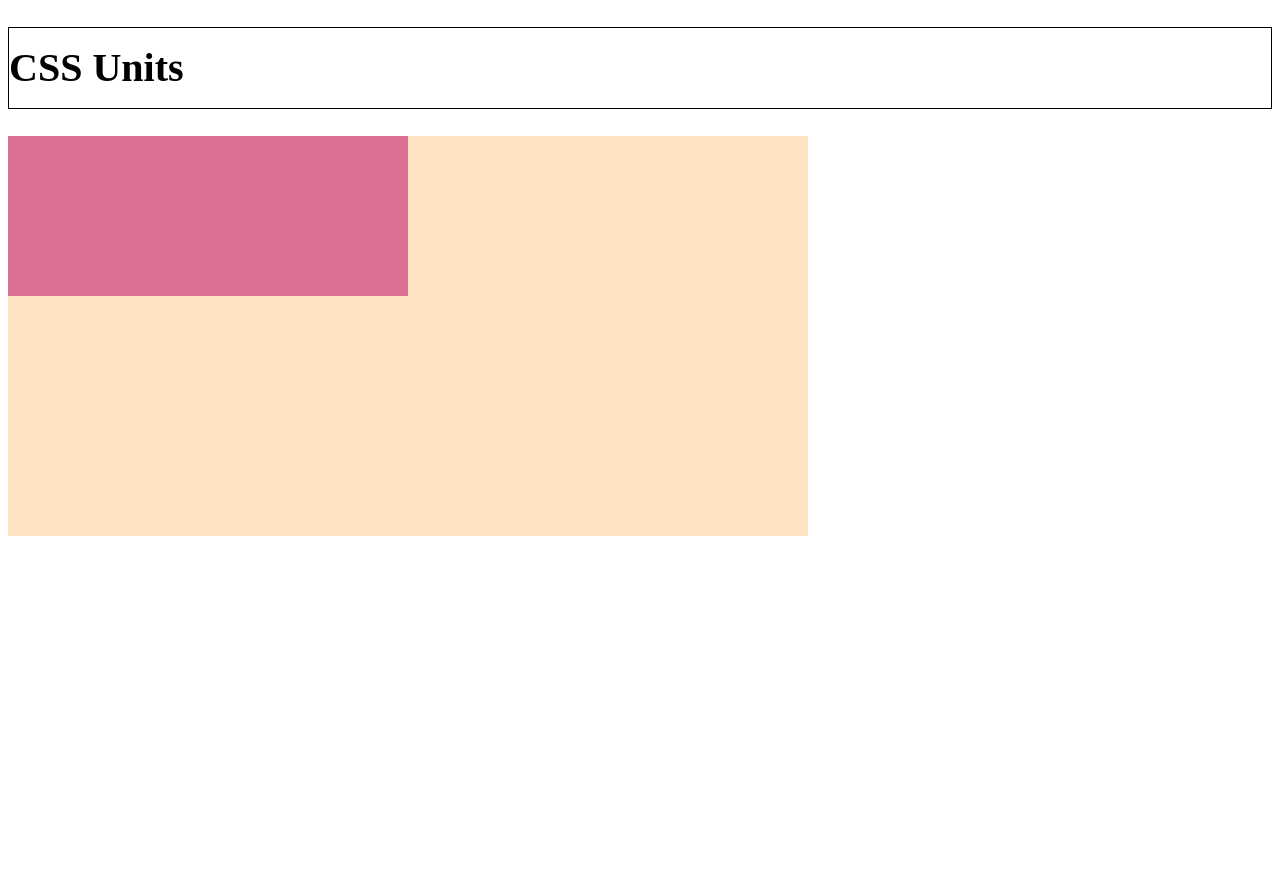
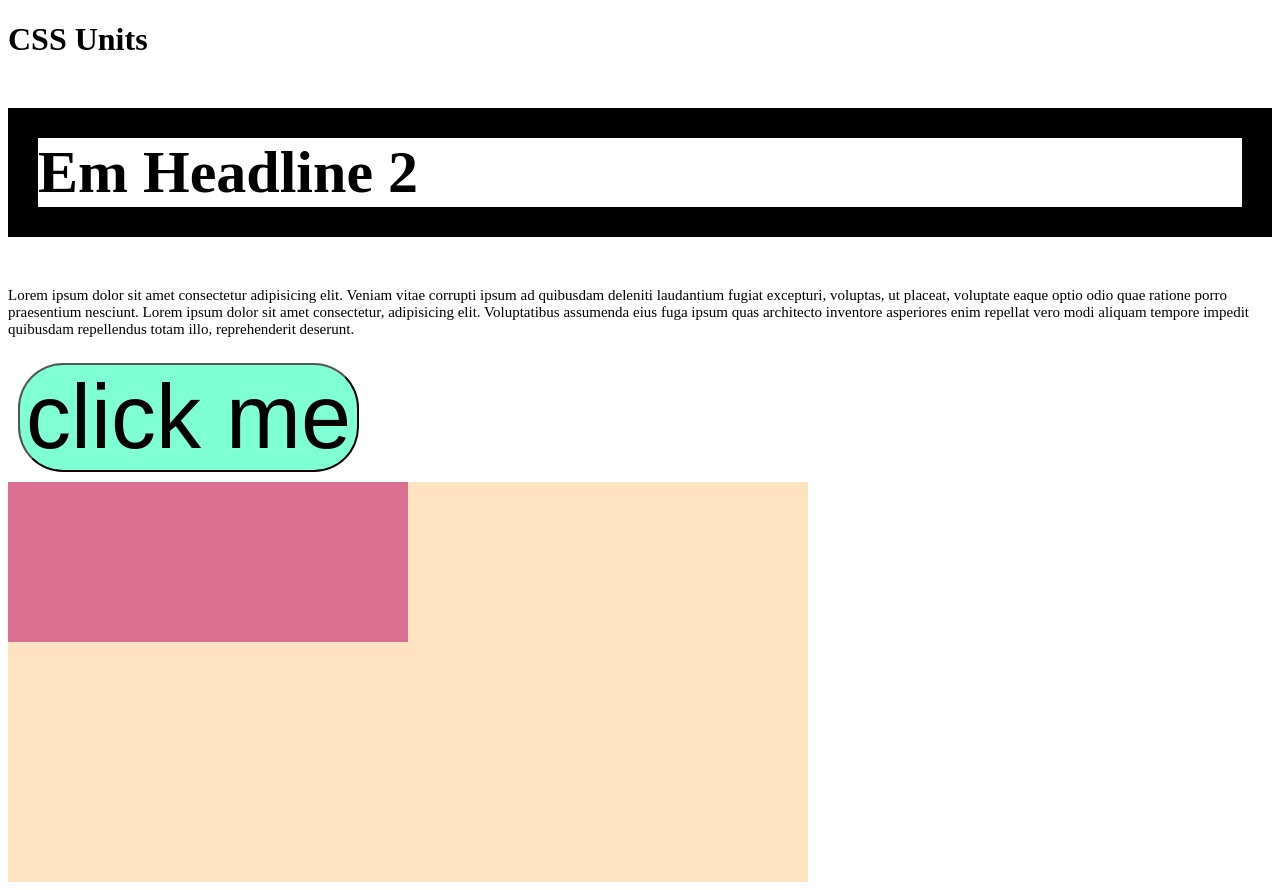
Before and after one commit to sheen93/webDevBootcamp, a plain HTML site: page sec 8 (CSS Box Model)/CSS units/units.html in a window 1280 px wide. Before the commit the page ends 800 px from the top, so only its background shows below. Drawn offline with Linux system fonts and the light colour scheme.

Commit message:
desktop; sec8 cssUnits ems

```diff
--- a/sec 8 (CSS Box Model)/CSS units/units.css
+++ b/sec 8 (CSS Box Model)/CSS units/units.css
@@ -10,8 +10,26 @@ div{
     width: 50%;
 }
 
-h1{
+/* h1{
     font-size: 40px;
     border: 1px solid black;
     line-height:200%;
+} */
+article{
+    font-size: 30px;
 }
+h2{
+ font-size: 2em;
+ border: 0.5em solid black;
+}
+
+p{
+    font-size: 0.5em;
+}
+
+button{
+    background-color: aquamarine;
+    font-size: 90px;
+    border-radius: 0.5em;
+    margin: 10px;
+}
--- a/sec 8 (CSS Box Model)/CSS units/units.html
+++ b/sec 8 (CSS Box Model)/CSS units/units.html
@@ -10,6 +10,18 @@
     <h1>
         CSS Units
     </h1>
+    <article>
+        <h2>
+            Em Headline 2
+        </h2>
+
+        <p>
+            Lorem ipsum dolor sit amet consectetur adipisicing elit. Veniam vitae corrupti ipsum ad quibusdam deleniti laudantium fugiat excepturi, voluptas, ut placeat, voluptate eaque optio odio quae ratione porro praesentium nesciunt. Lorem ipsum dolor sit amet consectetur, adipisicing elit. Voluptatibus assumenda eius fuga ipsum quas architecto inventore asperiores enim repellat vero modi aliquam tempore impedit quibusdam repellendus totam illo, reprehenderit deserunt.
+        </p>
+    </article>
+    <button>
+        click me
+    </button>
     <section>
         <div>
 
```
